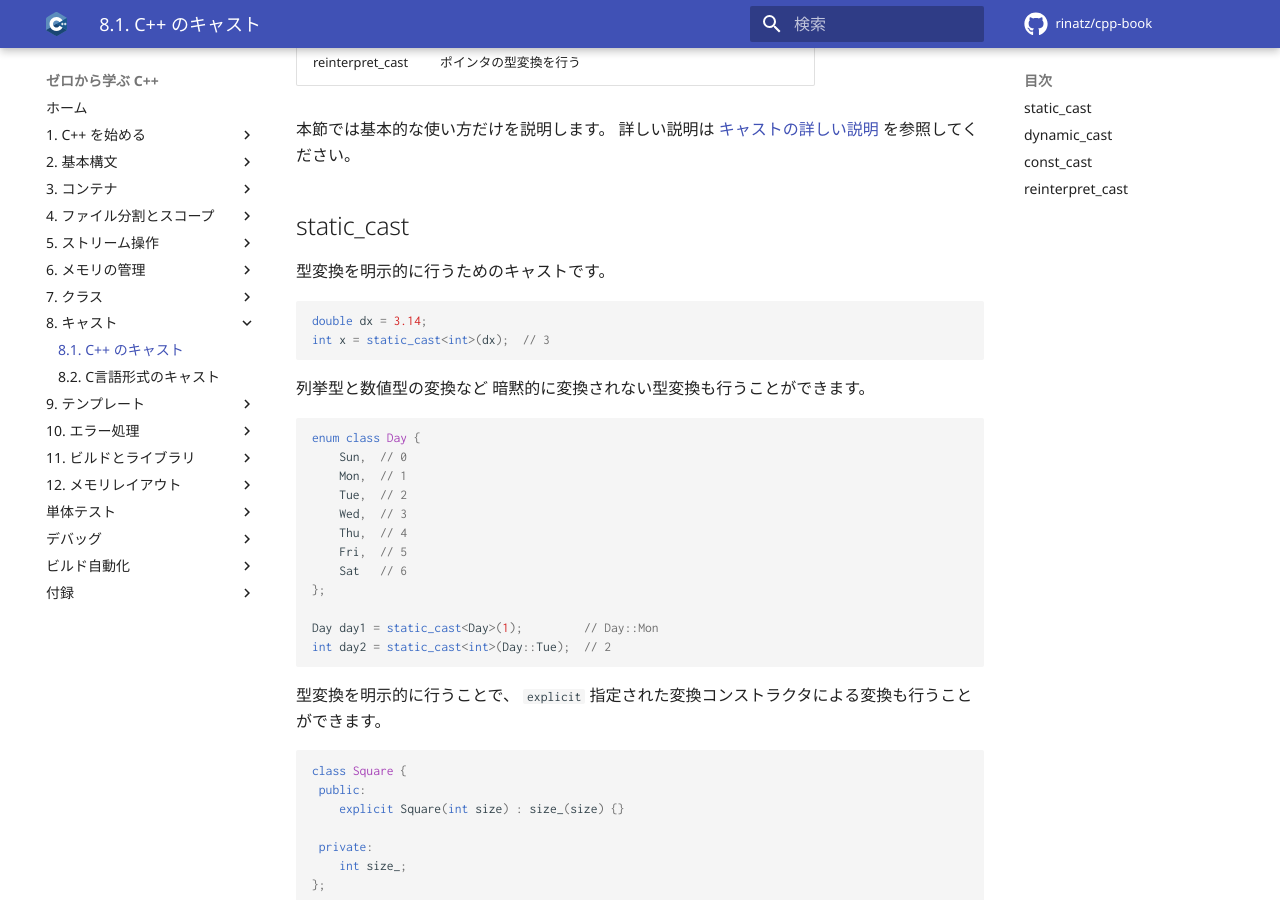
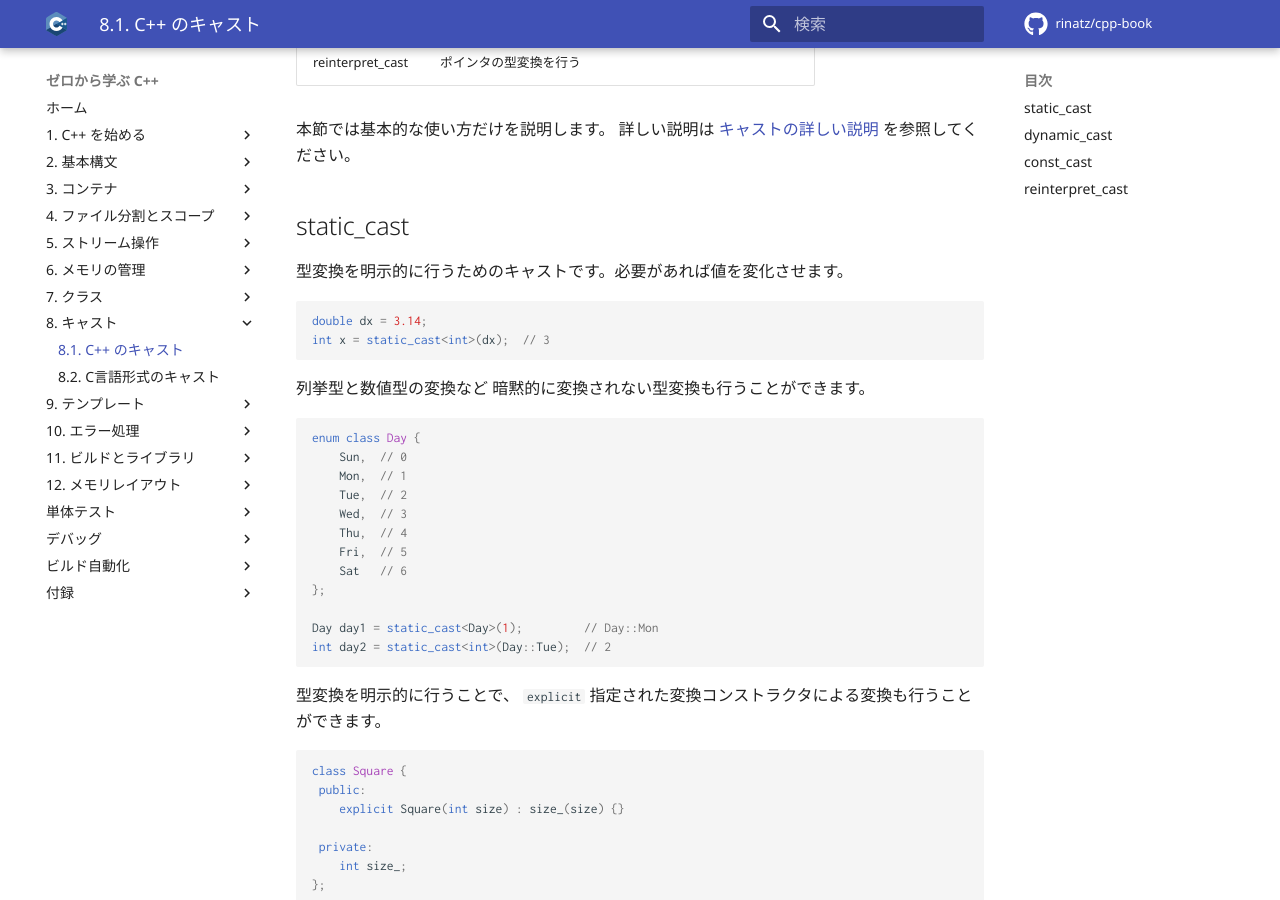
Before and after one commit to rinatz/cpp-book, an MkDocs documentation site: the page built from docs/ch08-01-cpp-casts.md, in a window 1280 px wide and 900 px high, scrolled down 364 px. Built offline with MkDocs 1.6.1 and Material for MkDocs 9.7.7, drawn with Linux system fonts in a browser that asks for light colours; comment, search, counter and statistics services are not loaded.

Commit message:
fix(cpp-casts): static_cast may change the value

````diff
--- a/docs/ch08-01-cpp-casts.md
+++ b/docs/ch08-01-cpp-casts.md
@@ -16,7 +16,7 @@ C++ では4種類のキャスト演算子が用意されています。
 
 ## static_cast
 
-型変換を明示的に行うためのキャストです。
+型変換を明示的に行うためのキャストです。必要があれば値を変化させます。
 
 ```cpp
 double dx = 3.14;
````
